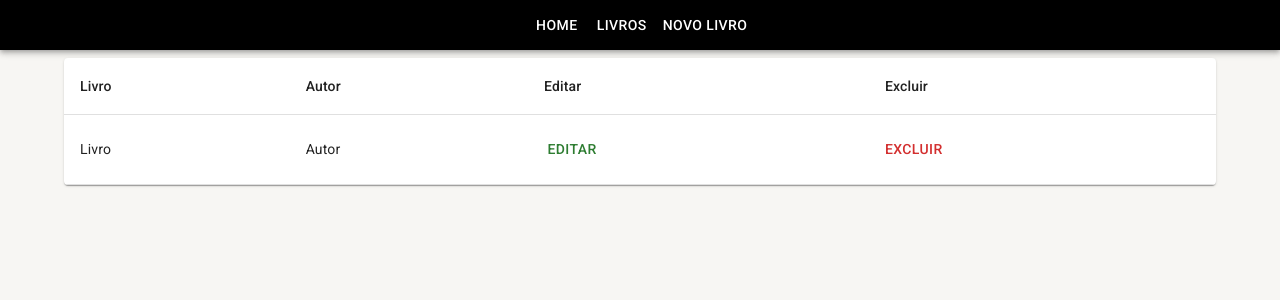
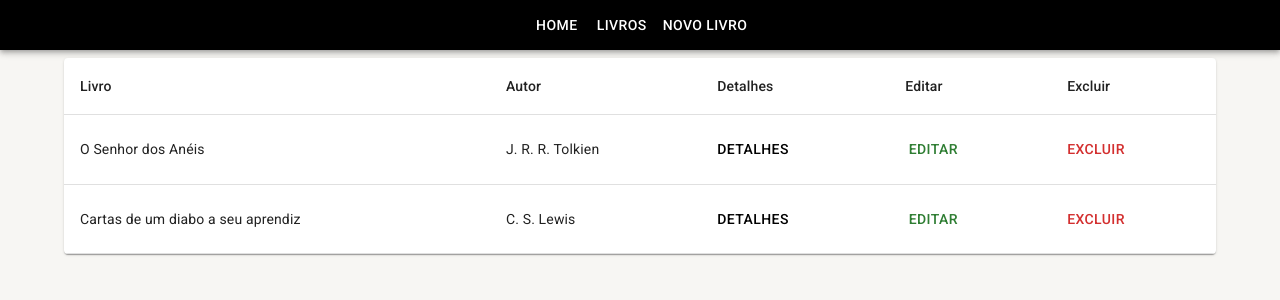
Before and after one commit to luancortezdev/resumindo-livros-frontend, a React (Create React App) app: page /livros in a window 1280 px wide. Shown: the top 300 px of the page. Built offline with nearby package versions, Linux system fonts and the light colour scheme.

Commit message:
feat: :sparkles: Detalhes table cell adicionada e livros mockados

```diff
--- a/src/pages/Livros/index.tsx
+++ b/src/pages/Livros/index.tsx
@@ -2,6 +2,20 @@ import { Button, Paper, Table, TableBody, TableCell, TableContainer, TableHead,
 import { Container } from '@mui/system'
 
 export const Livros = () => {
+
+  const livros = [
+    {
+      id: 1,
+      titulo: "O Senhor dos Anéis",
+      autor: "J. R. R. Tolkien"
+    },
+    {
+      id: 2,
+      titulo: "Cartas de um diabo a seu aprendiz",
+      autor: "C. S. Lewis"
+    }
+  ]
+
   return (
     <Container maxWidth="lg" sx={{ mt: 1 }}>
       <TableContainer component={Paper}>
@@ -15,6 +29,9 @@ export const Livros = () => {
                 Autor
               </TableCell>
               <TableCell>
+                Detalhes
+              </TableCell>
+              <TableCell>
                 Editar
               </TableCell>
               <TableCell>
@@ -23,12 +40,16 @@ export const Livros = () => {
             </TableRow>
           </TableHead>
           <TableBody>
+            {livros.map((livro, id) => (
               <TableRow>
                 <TableCell>
-                Livro
+                  {livro.titulo}
                 </TableCell>
                 <TableCell>
-                Autor
+                  {livro.autor}
+                </TableCell>
+                <TableCell>
+                  <Button sx={{ paddingLeft: '0px' }}>Detalhes</Button>
                 </TableCell>
                 <TableCell>
                   {/* onClick={() => navigate(`/livros/${livro.id}`)} */}
@@ -39,6 +60,7 @@ export const Livros = () => {
                   <Button sx={{ paddingLeft: '0px' }} color="error">excluir</Button>
                 </TableCell>
               </TableRow>
+            ))}
           </TableBody>
         </Table>
       </TableContainer>
```
Lines whose indentation alone changed are shown as unchanged.
